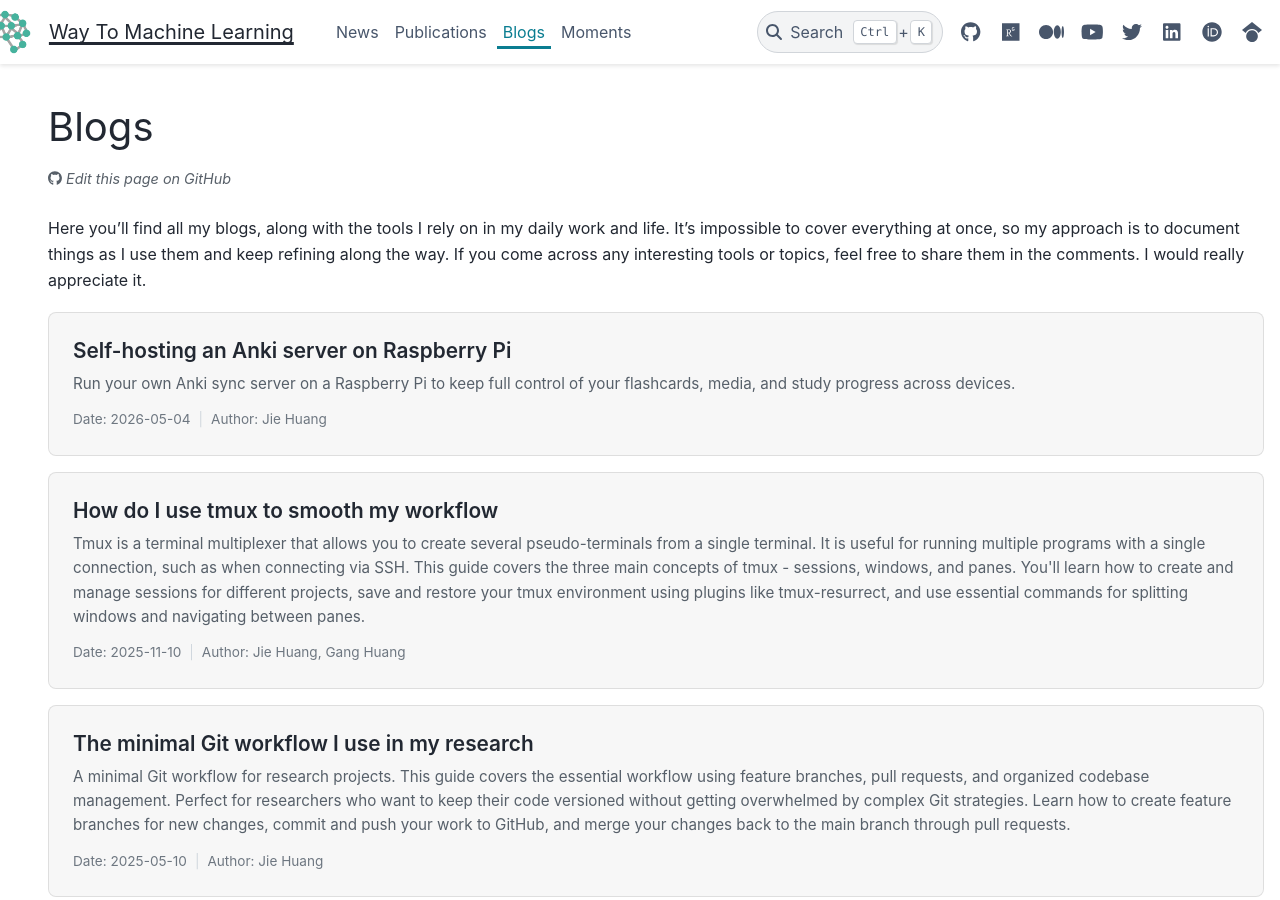
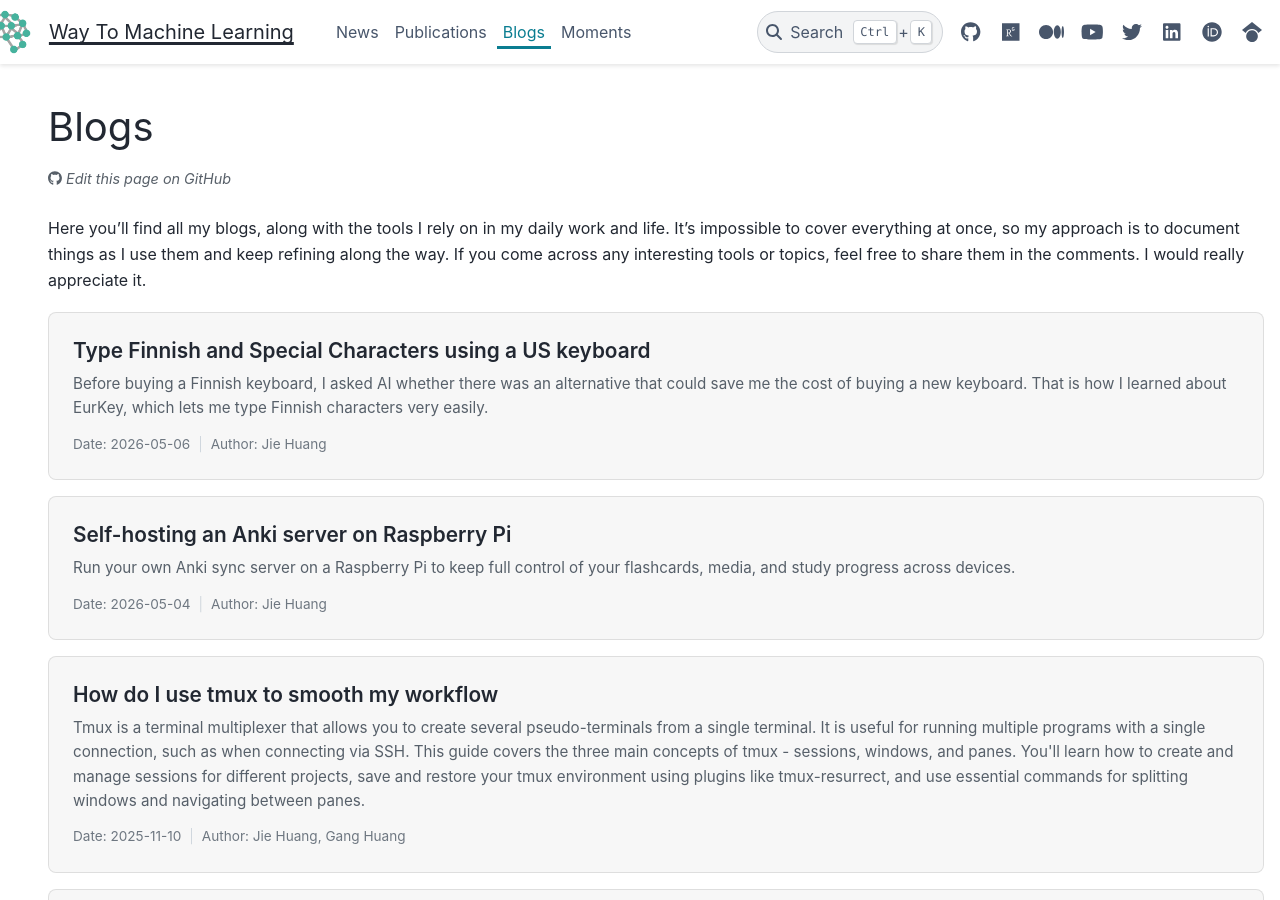
Before and after one commit to way2ml/way2ml.github.io, a Sphinx documentation site: the page built from doc/enter_blogs.md, in a window 1280 px wide and 900 px high. Built offline with Sphinx 7.4.7 and the PyData theme 0.15.4, drawn with Linux system fonts in a browser that asks for light colours; comment, search, counter and statistics services are not loaded.

Commit message:
add blog: type

````diff
--- a/doc/_static/ref.bib
+++ b/doc/_static/ref.bib
@@ -38,3 +38,11 @@
   note         = {Anki Manual. Accessed: 2026-05-04},
   year         = {2026}
 }
+
+@misc{eukeyboard,
+  title        = {EurKEY The European Keyboard Layout: Download},
+  author       = {Steffen Brüntjen},
+  howpublished = {\url{https://eurkey.steffen.bruentjen.eu/download.html}},
+  note         = {EurKEY Manual. Accessed: 2026-05-06},
+  year         = {2026}
+}
--- /dev/null
+++ b/doc/blogs/type.md
@@ -0,0 +1,38 @@
+---
+title: Type Finnish and Special Characters using a US keyboard
+date: 2026-05-06
+author: Jie Huang
+comment: True
+description: Before buying a Finnish keyboard, I asked AI whether there was an alternative that could save me the cost of buying a new keyboard. That is how I learned about EurKey, which lets me type Finnish characters very easily.
+---
+
+# Type Finnish and Special Characters using a US Keyboard
+```{figure} https://raw.githubusercontent.com/HuangJiaLian/DataBase0/master/uploads/screenshot_260506_082724.png
+:name: eukey
+
+The European Keyboard Layout {cite}`eukeyboard`. To type `ä`, you use `altgr + a`; to type `Ä`, you use `altgr + shift + a`.
+```
+
+Before buying a Finnish keyboard, I asked AI whether there was an alternative
+that could save me the cost of buying a new keyboard. That is how I learned about
+[EurKey](https://eurkey.steffen.bruentjen.eu/layout.html), which lets me type
+Finnish characters very easily.
+
+In Linux Mint, enable it by:
+```bash
+setxkbmap eu
+```
+
+You can type the Finnish characters `äåö` with `AltGr` + `a`, `w`, and `o`, and
+use `AltGr` + `Shift` + `a`, `w`, and `o` to get the capital letters `ÄÅÖ`.
+
+
+## Summary
+Thanks to the author of EurKey, Steffen. He created something genuinely useful
+that makes my life easier.
+
+## References
+```{bibliography}
+:filter: docname in docnames
+:style: unsrt
+```
--- a/doc/enter_blogs.md
+++ b/doc/enter_blogs.md
@@ -8,6 +8,7 @@ feel free to share them in the comments. I would really appreciate it.
 
 ```{toctree}
 :hidden:
+blogs/type
 blogs/anki_server
 blogs/tmux
 blogs/gitflow
@@ -15,6 +16,7 @@ blogs/sphinx
 ```
 
 ```{blog-cards}
+blogs/type
 blogs/anki_server
 blogs/tmux
 blogs/gitflow
````
Also changed, not shown: manuscript/figures/anki_server.svg.
